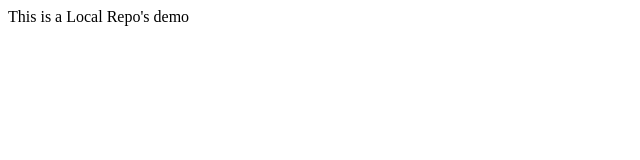
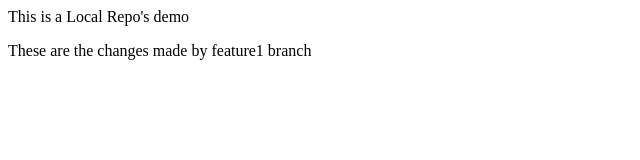
Before and after one commit to Saifmd09/LocalRepo1, a plain HTML site: page index.html in a window 1280 px wide. Shown: the whole page, without its empty margins (0-640 px from the left). Drawn offline with Linux system fonts and the light colour scheme.

Commit message:
Feature1 made updations

```diff
--- a/index.html
+++ b/index.html
@@ -1 +1,2 @@
 <p>This is a Local Repo's demo</p>
+<p>These are the changes made by feature1 branch</p>
```
